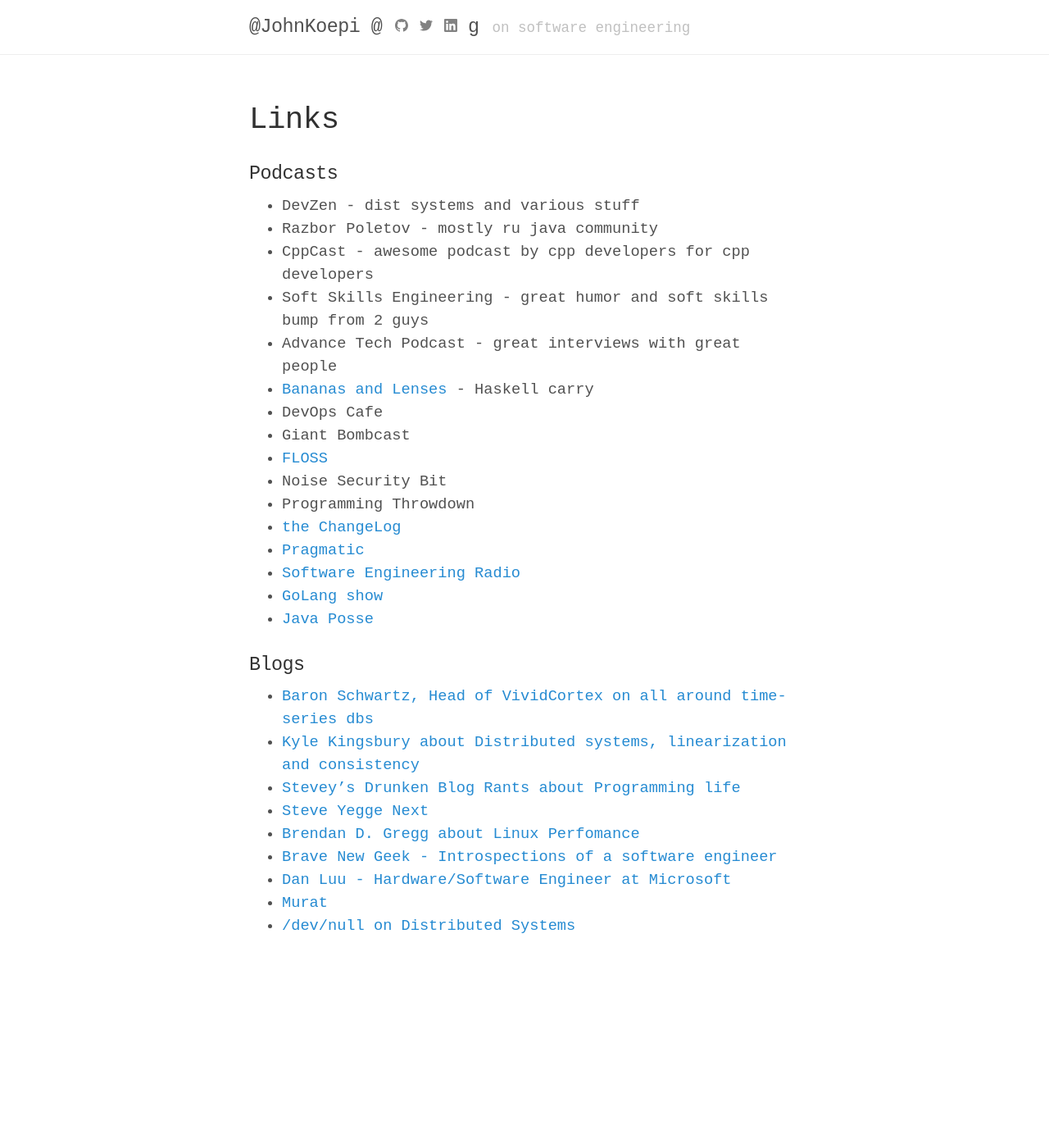
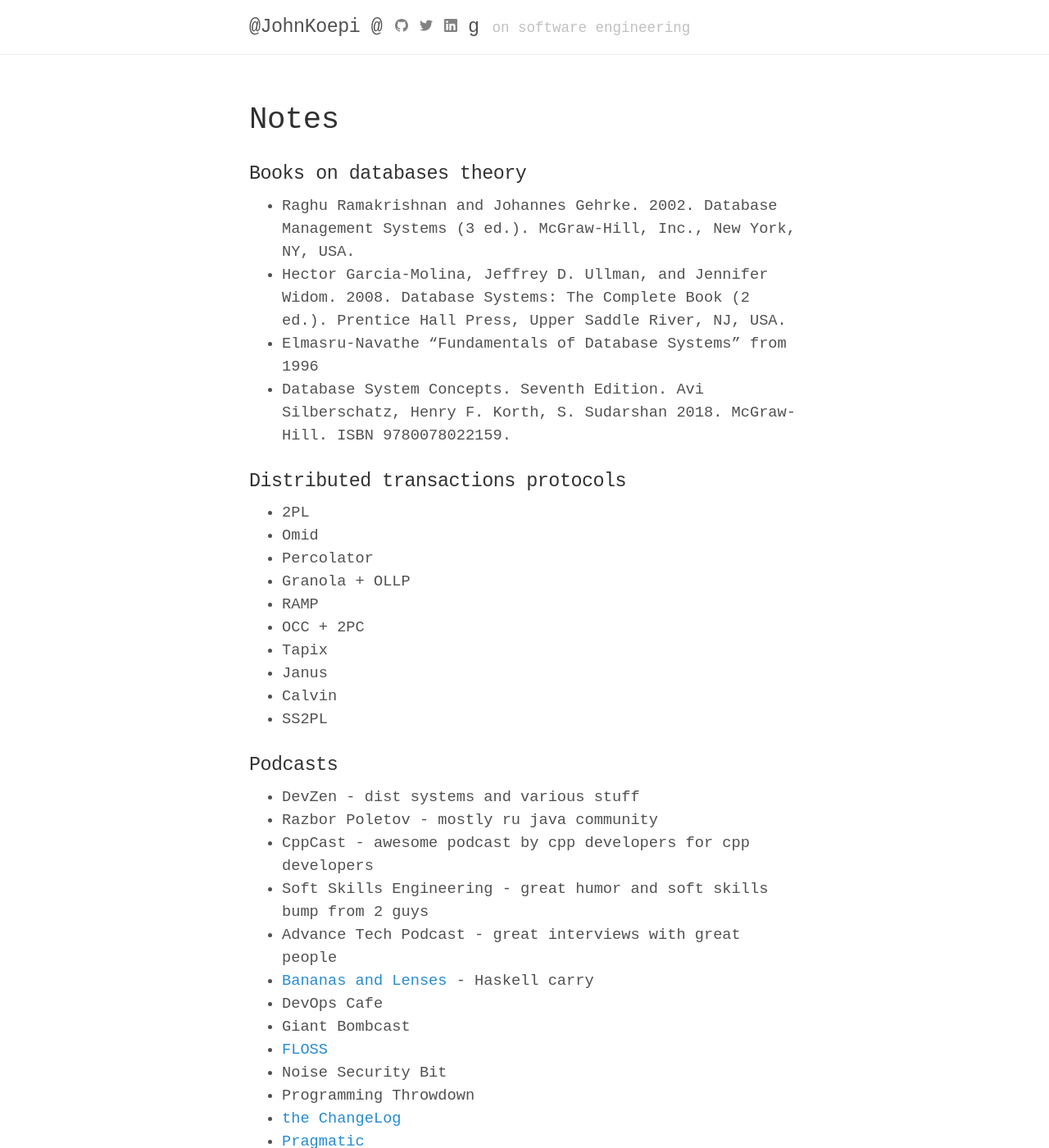
Before and after one commit to sitano/sitano.github.io, a Jekyll site: the page built from notes.md, in a window 1280 px wide and 1400 px high. Shown: the whole window at 82% size. Built offline with Jekyll 4.4.1, drawn with Linux system fonts in a browser that asks for light colours.

Commit message:
add list of dist tx algorithms and books on databases

```diff
--- a/links.md
+++ b/notes.md
@@ -1,7 +1,27 @@
 ---
 layout: page
-title: Links
+title: Notes
 ---
+
+### Books on databases theory
+
+- Raghu Ramakrishnan and Johannes Gehrke. 2002. Database Management Systems (3 ed.). McGraw-Hill, Inc., New York, NY, USA.
+- Hector Garcia-Molina, Jeffrey D. Ullman, and Jennifer Widom. 2008. Database Systems: The Complete Book (2 ed.). Prentice Hall Press, Upper Saddle River, NJ, USA.
+- Elmasru-Navathe  “Fundamentals of Database Systems” from 1996
+- Database System Concepts. Seventh Edition. Avi Silberschatz, Henry F. Korth, S. Sudarshan 2018. McGraw-Hill. ISBN 9780078022159.
+
+### Distributed transactions protocols
+
+- 2PL
+- Omid
+- Percolator
+- Granola + OLLP
+- RAMP
+- OCC + 2PC
+- Tapix
+- Janus
+- Calvin
+- SS2PL
 
 ### Podcasts
 
```
